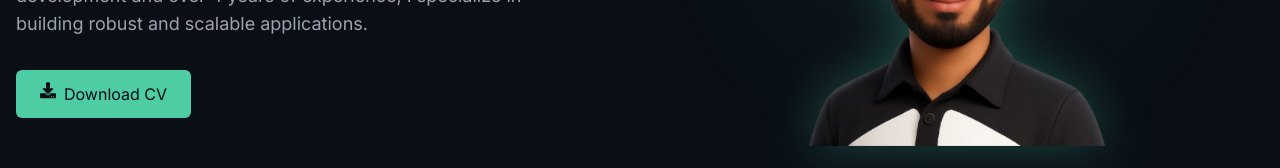
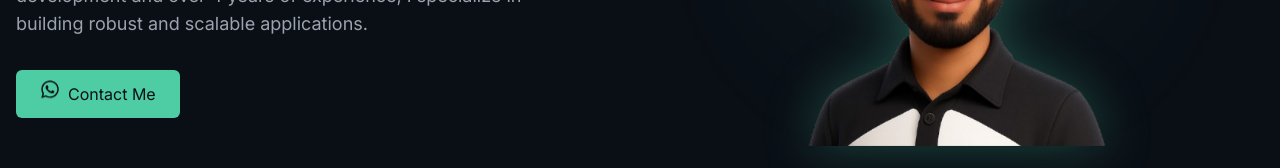
Before and after one commit to zakiiizakaria/portfolio, a React (Create React App) app: page / in a window 1280 px wide. Shown: the part 366-534 px from the top of the page. Built offline with nearby package versions, Linux system fonts and the light colour scheme.

Commit message:
update whatsapp button

```diff
--- a/src/App.js
+++ b/src/App.js
@@ -1,5 +1,5 @@
 import React from "react";
-import { FaLinkedin, FaGithub, FaDownload, FaPlay } from "react-icons/fa";
+import { FaLinkedin, FaGithub, FaWhatsapp } from "react-icons/fa";
 
 function App() {
   return (
@@ -83,10 +83,15 @@ function App() {
               building robust and scalable applications.
             </p>
             <div className="flex space-x-4 opacity-0 animate-fade-in-up [animation-delay:500ms]">
-              <button className="bg-[#4ecca3] text-[#0a0f16] px-6 py-3 rounded-md flex items-center space-x-2 hover:bg-[#3da88a] transition-all duration-300 hover:scale-105 hover:shadow-[0_0_15px_rgba(78,204,163,0.5)]">
-                <FaDownload className="animate-bounce" />
-                <span>Download CV</span>
-              </button>
+              <a
+                href="https://wa.me/601123239762"
+                target="_blank"
+                rel="noopener noreferrer"
+                className="bg-[#4ecca3] text-[#0a0f16] px-6 py-3 rounded-md flex items-center space-x-2 hover:bg-[#3da88a] transition-all duration-300 hover:scale-105 hover:shadow-[0_0_15px_rgba(78,204,163,0.5)]"
+              >
+                <FaWhatsapp className="animate-bounce text-xl" />
+                <span>Contact Me</span>
+              </a>
             </div>
           </div>
           <div className="md:w-1/2 relative flex justify-center">
```
